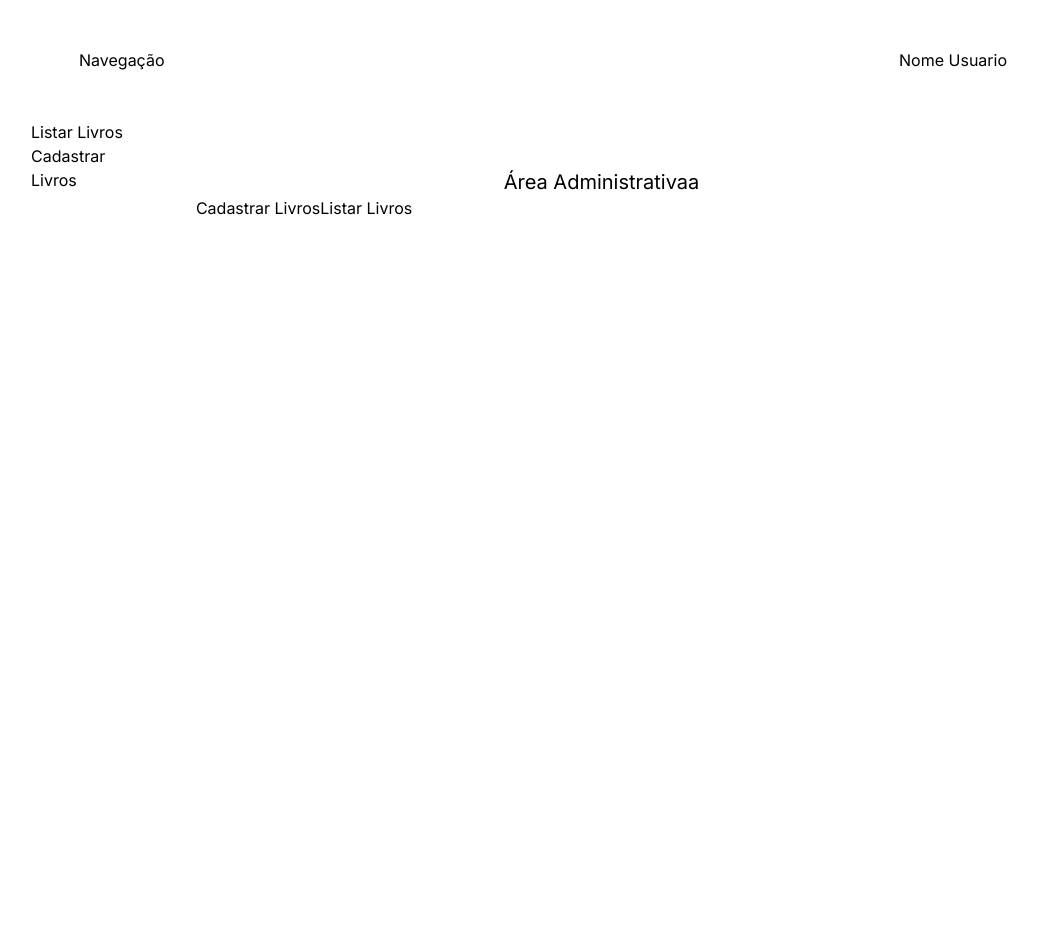
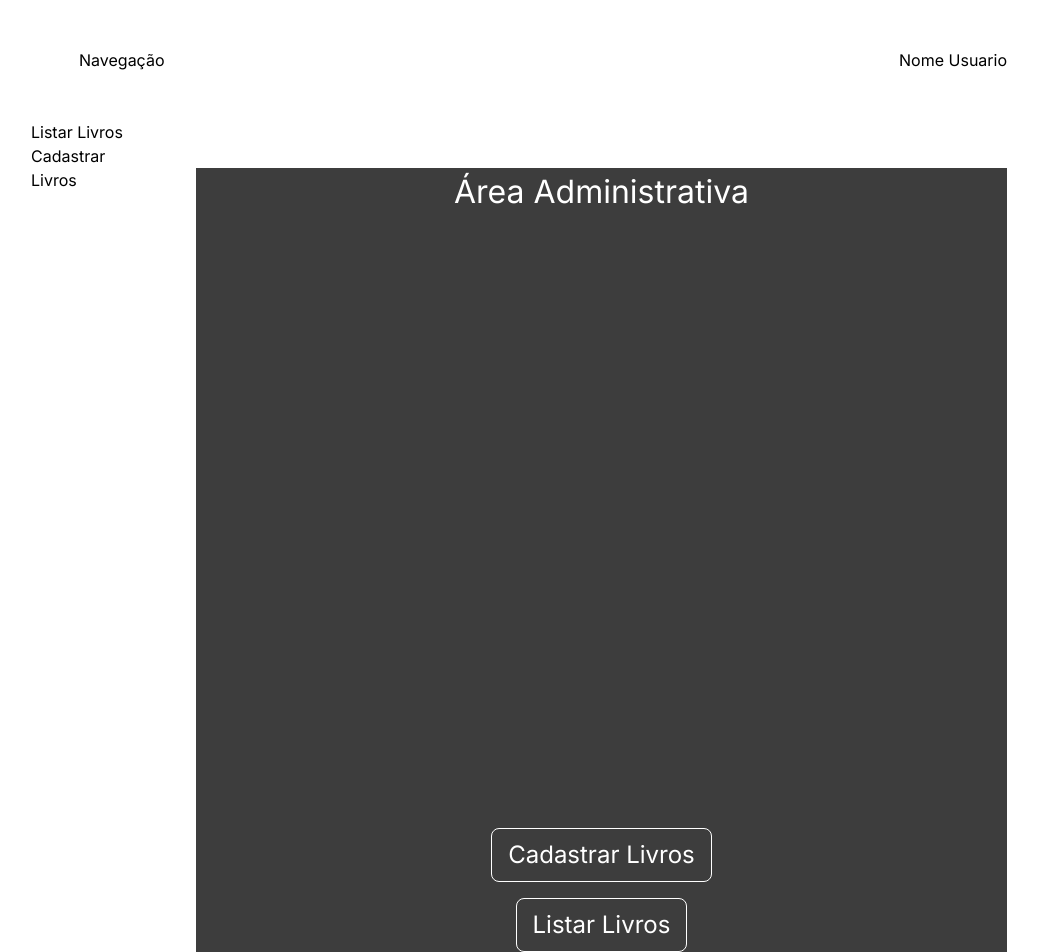
Before and after one commit to Nicoliiii/cadlivros, a Next.js app: page /admin in a window 1280 px wide. Shown: the top 952 px of the page, without its empty margins (97-1135 px from the left). Before the commit the page ends 800 px from the top, so only its background shows below. Built offline with nearby package versions, Linux system fonts and the light colour scheme.

Commit message:
fix: novatentativa

```diff
--- a/app/admin/Book/new/page.tsx
+++ b/app/admin/Book/new/page.tsx
@@ -21,17 +21,41 @@ export default function NewBook({
         console.log("Acessou a função")
     }
     return (
-        <div>
-        <h1 className="text-white text-center text-4xl">Cadastrar Livros</h1>
-            <form>
-                <input type="text" name="titulo" placeholder="Digite o título do livro"/><br/><br/>
-                <input type="text" name="autor" placeholder="Digite o autor do livro"/> <br/><br/>
-                <input type="text" name="num_paginas" placeholder="Digite o número de páginas do livro"/> <br/><br/>
-                <br/>
-
-                <button  formAction={saveBook} className="text-lime-950">Salvar</button>
-            </form>
-            </div>
-
+        <div style={{
+          display: 'flex',
+          flexDirection: 'column',
+          alignItems: 'center',
+          justifyContent: 'center',
+          height: '100vh',
+          backgroundColor: '#3d3d3d'
+        }}>
+        <h1 style={{
+          color: 'white',
+          fontSize: '2rem',
+          marginBottom: '1rem'
+        }}>
+          Cadastrar Livros
+        </h1>
+        <form style={{
+          display: 'flex',
+          flexDirection: 'column',
+          alignItems: 'center',
+          gap: '1rem'
+        }}>
+            <input type="text" name="titulo" placeholder="Digite o título do livro"/>
+            <input type="text" name="autor" placeholder="Digite o autor do livro"/>
+            <input type="text" name="num_paginas" placeholder="Digite o número de páginas do livro"/>
+            <button formAction={saveBook} style={{
+              backgroundColor: '#32CD32',
+              color: 'white',
+              padding: '0.5rem 1rem',
+              borderRadius: '0.5rem',
+              border: 'none',
+              cursor: 'pointer'
+            }}>
+              Salvar
+            </button>
+        </form>
+        </div>
     )
 }
--- a/app/admin/page.tsx
+++ b/app/admin/page.tsx
@@ -1,13 +1,48 @@
 export default function Admin(){
     return (
-        <div>
-        <h1 className="text-center text-xl">Área Administrativaa</h1>
-        <a href="/admin/Book/new">Cadastrar Livros</a>
-        <a href="/admin/Book">Listar Livros</a>
-
-
-
+        <div style={{
+          display: 'flex',
+          flexDirection: 'column',
+          justifyContent: 'space-between',
+          height: '100vh',
+          backgroundColor: '#3d3d3d'
+        }}>
+        <h1 style={{
+          color: 'white',
+          fontSize: '2rem',
+          marginBottom: '1rem',
+          textAlign: 'center'
+        }}>
+          Área Administrativa
+        </h1>
+        <div style={{
+          display: 'flex',
+          flexDirection: 'column',
+          alignItems: 'center',
+          marginBottom: '1rem'
+        }}>
+          <a href="/admin/Book/new" style={{
+            color: 'white',
+            fontSize: '1.5rem',
+            textDecoration: 'none',
+            border: '1px solid white',
+            padding: '0.5rem 1rem',
+            borderRadius: '0.5rem',
+            marginBottom: '1rem'
+          }}>
+            Cadastrar Livros
+          </a>
+          <a href="/admin/Book" style={{
+            color: 'white',
+            fontSize: '1.5rem',
+            textDecoration: 'none',
+            border: '1px solid white',
+            padding: '0.5rem 1rem',
+            borderRadius: '0.5rem'
+          }}>
+            Listar Livros
+          </a>
         </div>
-
+        </div>
     )
 }
```
